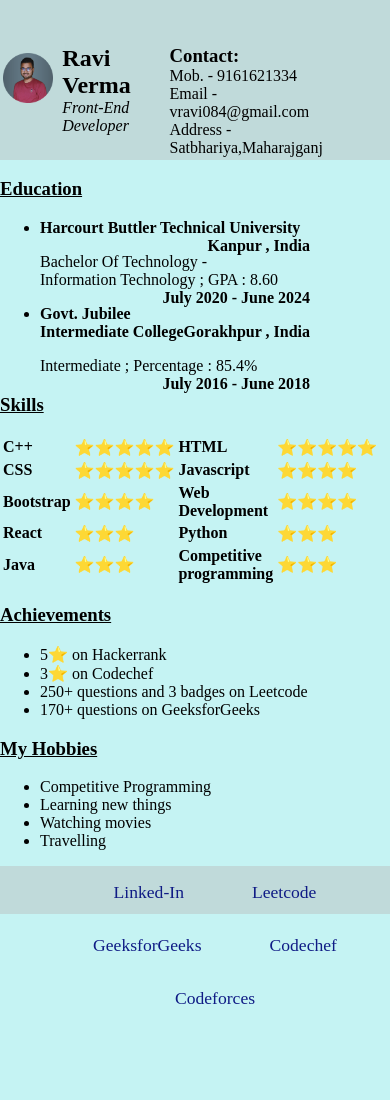
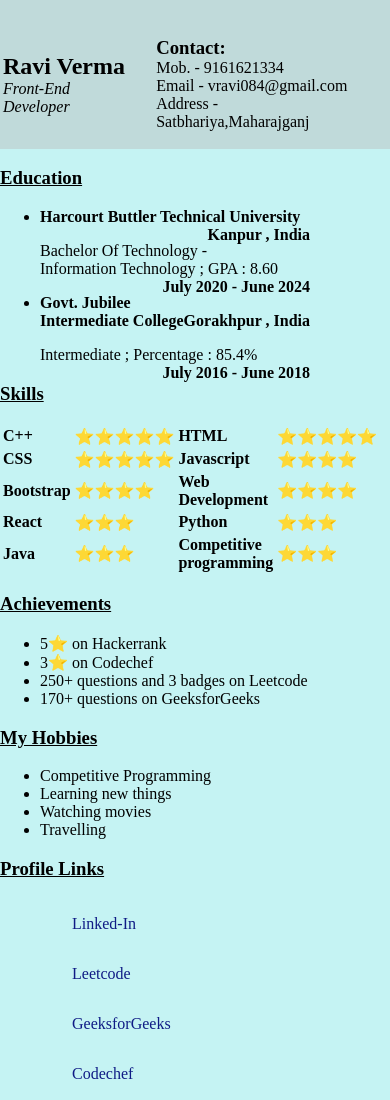
Before and after one commit to raviVerma786/CV, a plain HTML site: page index.html in a window 390 px wide. Shown: the top 1100 px of the page. Before the commit the page ends 1025 px from the top, so only its background shows below. Drawn offline with Linux system fonts and the light colour scheme.

Commit message:
media query added

```diff
--- a/index.html
+++ b/index.html
@@ -15,6 +15,7 @@
     .header{
         margin: 0;
         background-color: rgba(192, 215, 215, 0.872);
+        width: 100%;
     }
     .year,.place{
         float: right;
@@ -41,9 +42,8 @@
         justify-content: center;
         height: 3rem;
     }
-    footer h2{
-        color: white;
-        margin-bottom: 0;
+    footer h3{
+       display: none;
     }
    footer li{
        display: inline-block;
@@ -57,11 +57,51 @@
    a:hover{
        color: rgb(9, 11, 6);
    }
+   @media screen and (max-width:480px) {
+    .header{
+        margin: 0;
+        background-color: rgba(192, 215, 215, 0.872);
+        width: 100%;
+        padding-right: 0;
+    }
+    .year,.place{
+        display: block;
+        padding-left: 0;
+        font-weight: bold;
+    }
+       #photo{
+           display: none;
+       }
+       #right{
+           padding: 1rem 1rem;
+       }
+       footer{
+           background-color: rgb(197, 243, 243);
+           text-align: left;
+
+       }
+       footer h3{
+       display: block;
+       text-decoration: underline;
+    }
+       footer ul{
+           text-decoration: dotted;
+           list-style-type: disc;
+       }
+       footer li{
+           display: block;
+       }
+       footer li a{
+        padding:0;
+        font-size: 1rem;
+        text-decoration: dotted;
+       }
+   }
 </style>
 <body>
     <table class="header">
         <tr>
-           <td width="15%" height="25%"> <img src="profile.png" alt="profile picture" height="90%" width="90%"></td>
+           <td id="photo" width="15%" height="25%"> <img src="profile.png" alt="profile picture" height="90%" width="90%"></td>
             <td id="left">
                 <h2 class="lowerMargin">
                     Ravi Verma
@@ -149,6 +189,7 @@
         </ul>
     </div>
     <footer>
+        <h3 id="lasthead">Profile Links</h3>
       <ul>
           <li><a href="https://www.linkedin.com/in/ravi-verma-708926164/" target="_blank">Linked-In</a></li>
           <li><a href="https://leetcode.com/ravi_verma786/" target="_blank">Leetcode</a></li>
```
